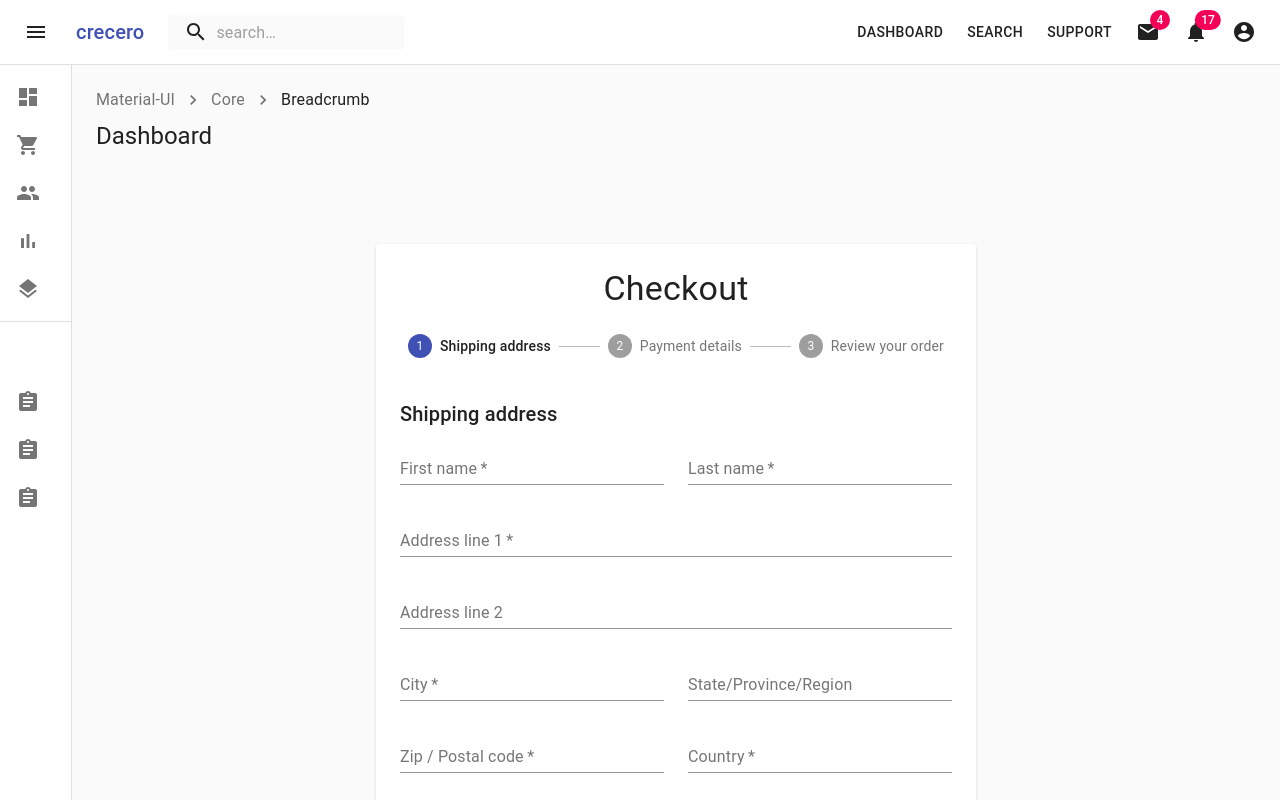
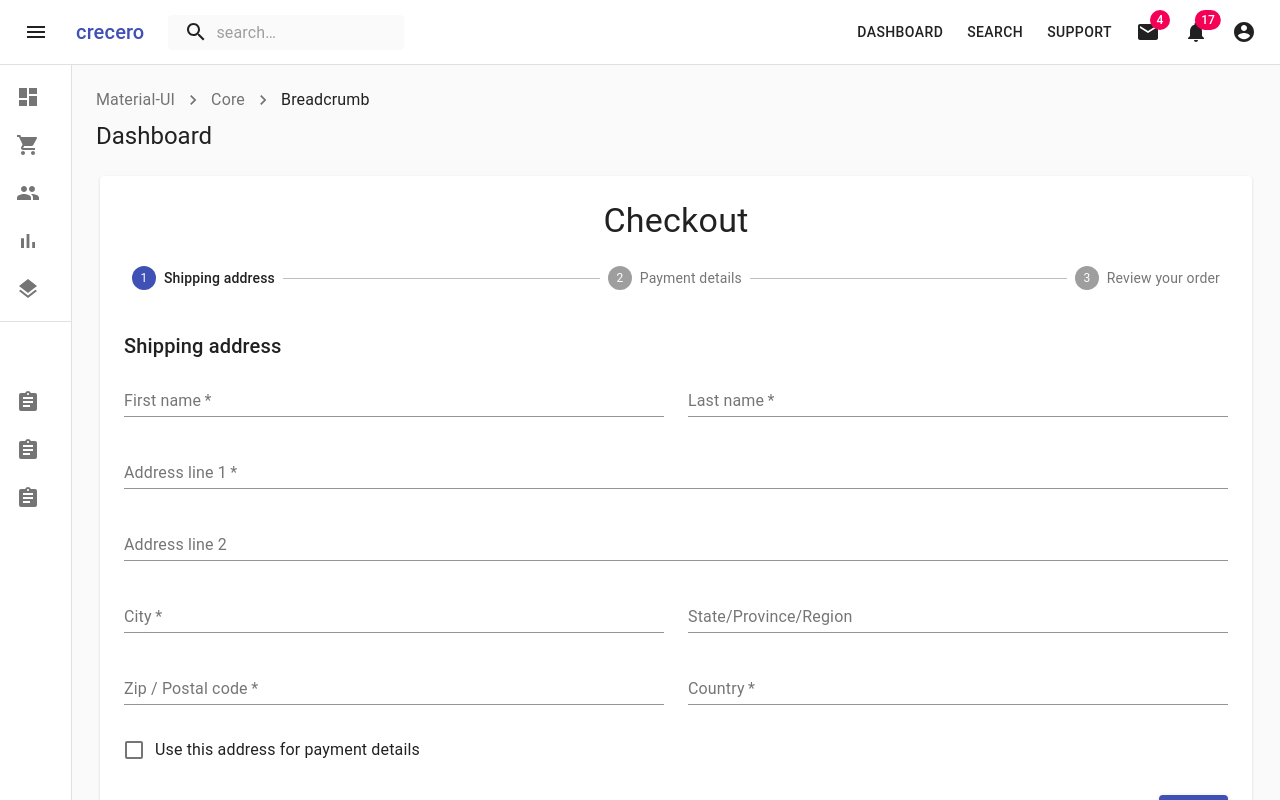
Before and after one commit to kervin5/jobboard-fe-next, a Next.js app: page /admin/jobs/new in a window 1280 px wide. Built offline with nearby package versions, Linux system fonts and the light colour scheme.

Commit message:
fix: change spacing of adminHeader

```diff
--- a/components/layout/admin.tsx
+++ b/components/layout/admin.tsx
@@ -34,8 +34,12 @@ const useStyles = makeStyles((theme) => ({
     overflow: "auto",
   },
   container: {
-    paddingTop: theme.spacing(4),
+    paddingTop: 0,
+
     paddingBottom: theme.spacing(4),
+  },
+  contentGrid: {
+    marginTop: 0,
   },
 }));
 
@@ -54,18 +58,18 @@ const adminLayout: React.FC = ({ children }) => {
       <CssBaseline />
       <TopNavBar hamburgerOnClick={handleDrawerOpen} open={open} />
       <SideDrawer open={open} chevronOnClick={handleDrawerClose} />
-      <main className={classes.content}>
+      <div className={classes.content}>
         <div className={classes.appBarSpacer} />
         <AdminHeader />
-        <Container maxWidth="lg" className={classes.container}>
-          <Grid container spacing={3}>
+        <Container className={classes.container} maxWidth="xl">
+          <Grid container spacing={3} className={classes.contentGrid}>
             {children}
           </Grid>
           <Box pt={4}>
             <Copyright />
           </Box>
         </Container>
-      </main>
+      </div>
     </div>
   );
 };
--- a/components/ui/jobs/forms/createJobForm.tsx
+++ b/components/ui/jobs/forms/createJobForm.tsx
@@ -15,18 +15,13 @@ const useStyles = makeStyles((theme) => ({
     width: "auto",
     marginLeft: theme.spacing(2),
     marginRight: theme.spacing(2),
-    [theme.breakpoints.up(600 + theme.spacing(2) * 2)]: {
-      width: 600,
-      marginLeft: "auto",
-      marginRight: "auto",
-    },
   },
   paper: {
-    marginTop: theme.spacing(3),
+    marginTop: theme.spacing(0),
     marginBottom: theme.spacing(3),
     padding: theme.spacing(2),
     [theme.breakpoints.up(600 + theme.spacing(3) * 2)]: {
-      marginTop: theme.spacing(6),
+      marginTop: theme.spacing(0),
       marginBottom: theme.spacing(6),
       padding: theme.spacing(3),
     },
```
